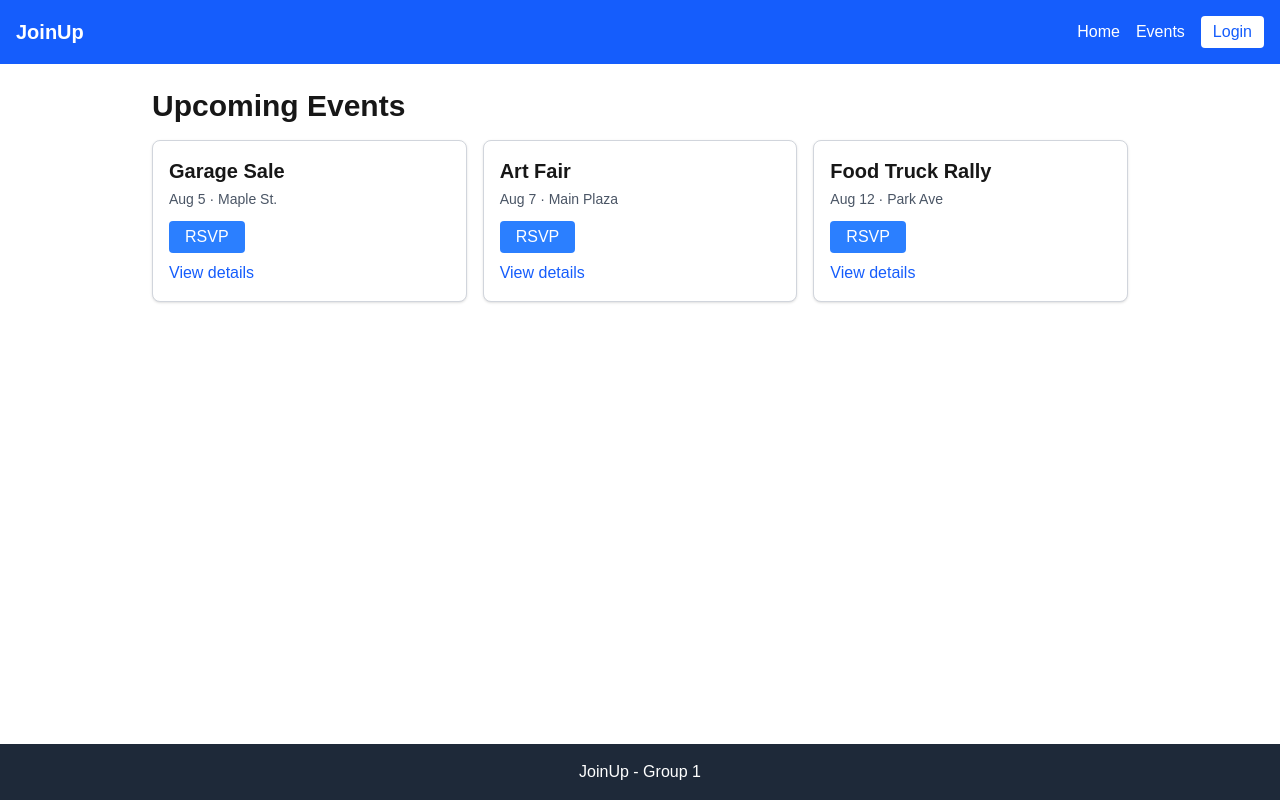
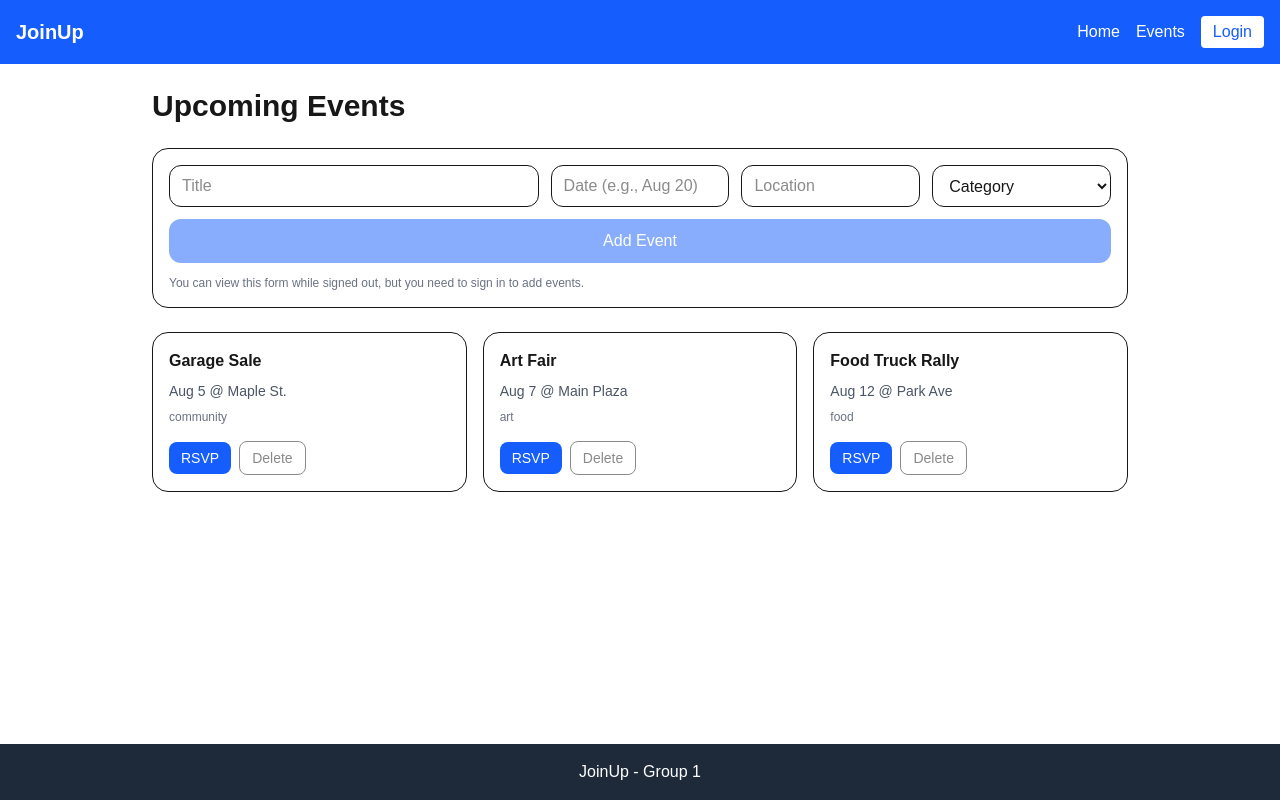
Before and after one commit to Hanpin-com/JoinUp, a Next.js app: page /events in a window 1280 px wide. Built offline with nearby package versions, Linux system fonts and the light colour scheme.

Commit message:
Add event & Delete button

```diff
--- a/src/pages/components/EventCard.js
+++ b/src/pages/components/EventCard.js
@@ -1,42 +1,40 @@
-import Link from 'next/link';
-import { useGlobalContext } from '../context/GlobalState';
+import { useAuth } from "../context/AuthContect";
+import { useGlobalContext } from "../context/GlobalState";
 
-export default function EventCard({ id, title, date, location }) {
-  const { rsvps, addRsvp, removeRsvp } = useGlobalContext();
+export default function EventCard({ id, title, date, location, category, onDelete }) {
+  const { user } = useAuth() || {};
+  const { addRsvp, removeRsvp, rsvps } = useGlobalContext() || { rsvps: [], addRsvp: () => {}, removeRsvp: () => {} };
 
-  const isGoing = rsvps.some(e => e.id === id);
+  const isGoing = rsvps.some((e) => e.id === id);
 
-  const handleClick = () => {
-    if (isGoing) {
-      removeRsvp(id);
-    } else {
-      addRsvp({ id, title, date, location });
-    }
+  const toggleRsvp = () => {
+    if (isGoing) removeRsvp(id);
+    else addRsvp({ id, title, date, location, category });
   };
 
   return (
-    <div className="border border-gray-300 dark:border-gray-600 rounded-lg p-4 shadow-sm hover:shadow-md transition-shadow bg-white dark:bg-gray-800">
-      <h2 className="text-xl font-bold mb-1">{title}</h2>
-      <p className="text-sm text-gray-600 dark:text-gray-400">{date} · {location}</p>
+    <div className="border rounded-2xl p-4 flex flex-col gap-2">
+      <div className="font-semibold">{title}</div>
+      <div className="text-sm text-gray-600">{date} @ {location}</div>
+      {category ? <div className="text-xs text-gray-500">{category}</div> : null}
 
-      {/* RSVP Button */}
-      <button
-        onClick={handleClick}
-        className={`mt-3 px-4 py-1 rounded text-white transition-colors
-          ${isGoing ? 'bg-green-600 hover:bg-green-700' : 'bg-blue-500 hover:bg-blue-600'}
-        `}
-      >
-        {isGoing ? 'RSVPed' : 'RSVP'}
-      </button>
+      <div className="mt-2 flex items-center gap-2">
+        <button
+          onClick={toggleRsvp}
+          className={`rounded-lg px-3 py-1.5 text-sm ${isGoing ? "bg-green-600 text-white" : "bg-blue-600 text-white"}`}
+        >
+          {isGoing ? "Cancel RSVP" : "RSVP"}
+        </button>
 
-      {/* Link to event details page */}
-      <div className="mt-2">
-        <Link
-          href={`/events/${id}`}
-          className="text-blue-600 hover:underline dark:text-blue-400"
+        {}
+        <button
+          onClick={onDelete}
+          disabled={!user}
+          className="rounded-lg px-3 py-1.5 text-sm border hover:bg-gray-50 disabled:opacity-50"
+          title={!user ? "Sign in to delete events" : "Delete this event"}
         >
-          View details
-        </Link>
+          Delete
+        </button>
       </div>
     </div>
   );
--- a/src/pages/context/GlobalState.js
+++ b/src/pages/context/GlobalState.js
@@ -1,34 +1,60 @@
-import { createContext, useContext, useMemo, useState } from "react";
+import { createContext, useContext, useEffect, useMemo, useState } from "react";
 
 const GlobalContext = createContext(null);
 
+const DEFAULT_EVENTS = [
+  { id: 1, title: "Garage Sale",      date: "Aug 5",  location: "Maple St.",  category: "community" },
+  { id: 2, title: "Art Fair",         date: "Aug 7",  location: "Main Plaza", category: "art" },
+  { id: 3, title: "Food Truck Rally", date: "Aug 12", location: "Park Ave",   category: "food" },
+];
+
 export function GlobalProvider({ children }) {
-  // Filters for events list
   const [filters, setFilters] = useState({ query: "", category: "", date: "" });
 
-  // RSVP state (array of event objects: { id, title, date, location, ... })
-  const [rsvps, setRsvps] = useState([]);
 
-  const addRsvp = (event) => {
-    setRsvps((prev) => {
-      if (prev.some((e) => e.id === event.id)) return prev; // avoid duplicates
-      return [...prev, event];
+  const [events, setEvents] = useState(DEFAULT_EVENTS);
+
+  useEffect(() => {
+    try {
+      const saved = localStorage.getItem("joinup_events");
+      if (saved) setEvents(JSON.parse(saved));
+    } catch {}
+  }, []);
+  useEffect(() => {
+    try {
+      localStorage.setItem("joinup_events", JSON.stringify(events));
+    } catch {}
+  }, [events]);
+
+  const addEvent = (evt) => {
+    setEvents((prev) => {
+      const id = typeof crypto !== "undefined" && crypto.randomUUID
+        ? crypto.randomUUID()
+        : Date.now();
+      return [{ ...evt, id }, ...prev];
     });
   };
+  const deleteEvent = (id) => setEvents((prev) => prev.filter((e) => e.id !== id));
 
-  const removeRsvp = (eventId) => {
-    setRsvps((prev) => prev.filter((e) => e.id !== eventId));
-  };
+  const [rsvps, setRsvps] = useState([]);
+  const addRsvp = (event) => setRsvps((prev) => (prev.some((e) => e.id === event.id) ? prev : [...prev, event]));
+  const removeRsvp = (eventId) => setRsvps((prev) => prev.filter((e) => e.id !== eventId));
 
   const value = useMemo(
-    () => ({ filters, setFilters, rsvps, addRsvp, removeRsvp }),
-    [filters, rsvps]
+    () => ({
+      // filters
+      filters, setFilters,
+      // events CRUD
+      events, addEvent, deleteEvent,
+      // rsvps
+      rsvps, addRsvp, removeRsvp,
+    }),
+    [filters, events, rsvps]
   );
 
   return <GlobalContext.Provider value={value}>{children}</GlobalContext.Provider>;
 }
 
 export function useGlobalContext() {
-  const ctx = useContext(GlobalContext);
-  return ctx;
+  return useContext(GlobalContext);
 }
--- a/src/pages/events.js
+++ b/src/pages/events.js
@@ -1,47 +1,111 @@
-// src/pages/events.js
+import { useMemo, useState } from "react";
+import Layout from "../pages/components/Layout";
 import EventCard from "../pages/components/EventCard";
-import Layout from "../pages/components/Layout";
 import { useGlobalContext } from "../pages/context/GlobalState";
+import { useAuth } from "../pages/context/AuthContect";
 
 export default function EventsPage() {
-  const ctx = useGlobalContext() || { filters: { category: "", date: "" } };
-  const { filters } = ctx;
+  const { events, addEvent, deleteEvent, filters } = useGlobalContext() || {
+    events: [], addEvent: () => {}, deleteEvent: () => {}, filters: {}
+  };
+  const { user } = useAuth() || {};
 
-  // Sample static data (replace with API fetch later)
-  const sampleEvents = [
-    { id: 1, title: "Garage Sale",       date: "Aug 5",  location: "Maple St.",  category: "community" },
-    { id: 2, title: "Art Fair",          date: "Aug 7",  location: "Main Plaza", category: "art" },
-    { id: 3, title: "Food Truck Rally",  date: "Aug 12", location: "Park Ave",   category: "food" },
-  ];
+  const [form, setForm] = useState({ title: "", date: "", location: "", category: "" });
+  const canSubmit = form.title && form.date && form.location && form.category;
 
-  // Apply filters if set
-  const visibleEvents = sampleEvents.filter((e) => {
-    const okCategory = filters?.category ? e.category === filters.category : true;
-    const okDate = filters?.date ? e.date === filters.date : true;
-    return okCategory && okDate;
-  });
+  const onSubmit = (e) => {
+    e.preventDefault();
+    if (!user) return;
+    if (!canSubmit) return;
+    addEvent(form);
+    setForm({ title: "", date: "", location: "", category: "" });
+  };
+
+  const visible = useMemo(() => {
+    const q = (filters?.query || "").toLowerCase();
+    const cat = filters?.category || "";
+    const date = filters?.date || "";
+    return events.filter((e) => {
+      const okQ = !q || e.title.toLowerCase().includes(q) || e.location.toLowerCase().includes(q);
+      const okC = !cat || e.category === cat;
+      const okD = !date || e.date === date;
+      return okQ && okC && okD;
+    });
+  }, [events, filters]);
 
   return (
     <Layout>
-      <section className="p-6 max-w-5xl mx-auto">
-        <h1 className="text-3xl font-bold mb-4">Upcoming Events</h1>
+      <section className="p-6 max-w-5xl mx-auto space-y-6">
+        <h1 className="text-3xl font-bold">Upcoming Events</h1>
 
-        {visibleEvents.length === 0 && (
+        {}
+        <form onSubmit={onSubmit} className="grid gap-3 md:grid-cols-5 bg-white border rounded-2xl p-4">
+          <input
+            className="border rounded-xl px-3 py-2 md:col-span-2"
+            placeholder="Title"
+            value={form.title}
+            onChange={(e) => setForm({ ...form, title: e.target.value })}
+            disabled={!user}
+          />
+          <input
+            className="border rounded-xl px-3 py-2"
+            placeholder="Date (e.g., Aug 20)"
+            value={form.date}
+            onChange={(e) => setForm({ ...form, date: e.target.value })}
+            disabled={!user}
+          />
+          <input
+            className="border rounded-xl px-3 py-2"
+            placeholder="Location"
+            value={form.location}
+            onChange={(e) => setForm({ ...form, location: e.target.value })}
+            disabled={!user}
+          />
+          <select
+            className="border rounded-xl px-3 py-2"
+            value={form.category}
+            onChange={(e) => setForm({ ...form, category: e.target.value })}
+            disabled={!user}
+          >
+            <option value="">Category</option>
+            <option value="community">Community</option>
+            <option value="art">Art</option>
+            <option value="food">Food</option>
+            <option value="tech">Tech</option>
+          </select>
+          <button
+            type="submit"
+            disabled={!user || !canSubmit}
+            className="md:col-span-5 rounded-xl bg-blue-600 text-white py-2.5 font-medium hover:bg-blue-700 disabled:opacity-50"
+            title={!user ? "Please sign in to add events" : (!canSubmit ? "Fill all fields" : "")}
+          >
+            Add Event
+          </button>
+          {!user && (
+            <p className="md:col-span-5 text-xs text-gray-500">
+              You can view this form while signed out, but you need to sign in to add events.
+            </p>
+          )}
+        </form>
+
+        { }
+        {visible.length === 0 ? (
           <p className="text-gray-500">No events match your filters.</p>
+        ) : (
+          <div className="grid gap-4 sm:grid-cols-2 lg:grid-cols-3">
+            {visible.map((e) => (
+              <EventCard
+                key={e.id}
+                id={e.id}
+                title={e.title}
+                date={e.date}
+                location={e.location}
+                category={e.category}
+                onDelete={() => deleteEvent(e.id)}
+              />
+            ))}
+          </div>
         )}
-
-        <div className="grid gap-4 sm:grid-cols-2 lg:grid-cols-3">
-          {visibleEvents.map((event) => (
-            <EventCard
-              key={event.id}
-              id={event.id}
-              title={event.title}
-              date={event.date}
-              location={event.location}
-              // category={event.category}
-            />
-          ))}
-        </div>
       </section>
     </Layout>
   );
```
